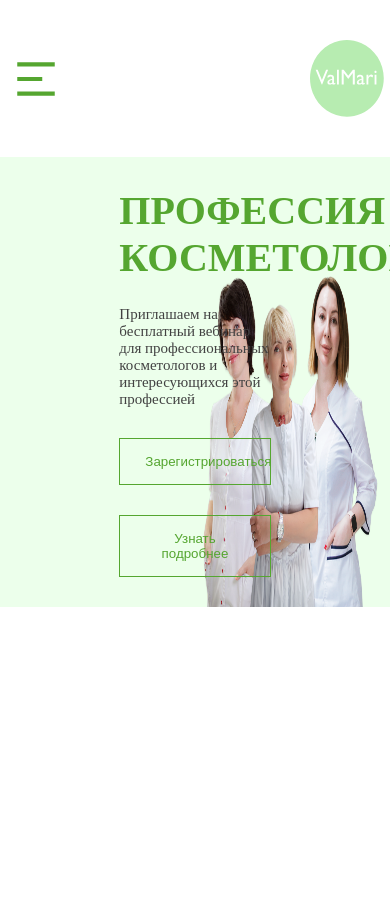
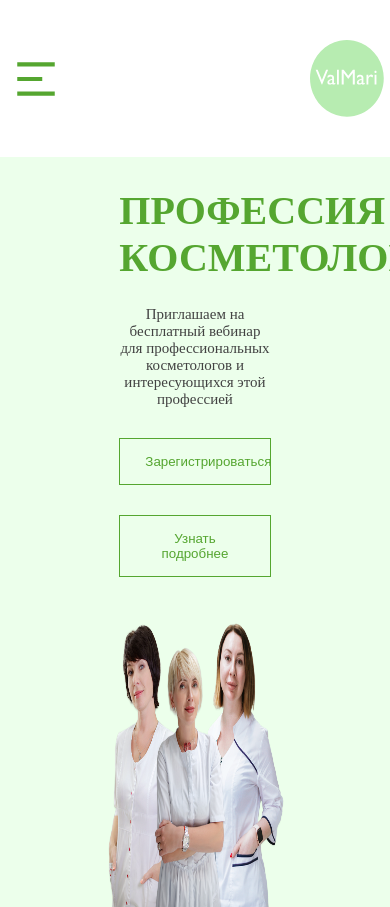
Before and after one commit to elbek1307/russian-figma, a React (Vite) app: page / in a window 390 px wide. Shown: the top 907 px of the page. Before the commit the page ends 844 px from the top, so only its background shows below. Built offline with nearby package versions, Linux system fonts and the light colour scheme.

Commit message:
respovie oziroq qoldi

```diff
--- a/src/components/Hero/Hero.css
+++ b/src/components/Hero/Hero.css
@@ -93,5 +93,17 @@ color: white;
 @media (max-width: 570px) {
     .hero .container{
         flex-direction: column;
+        padding: 0;
+        padding-top: 30px;
+    }
+
+    .hero_content{
+        text-align: center;
+    }
+
+    .hero_img{
+        height: 300px;
+        position: static;
+        z-index: 2;
     }
 }
```
